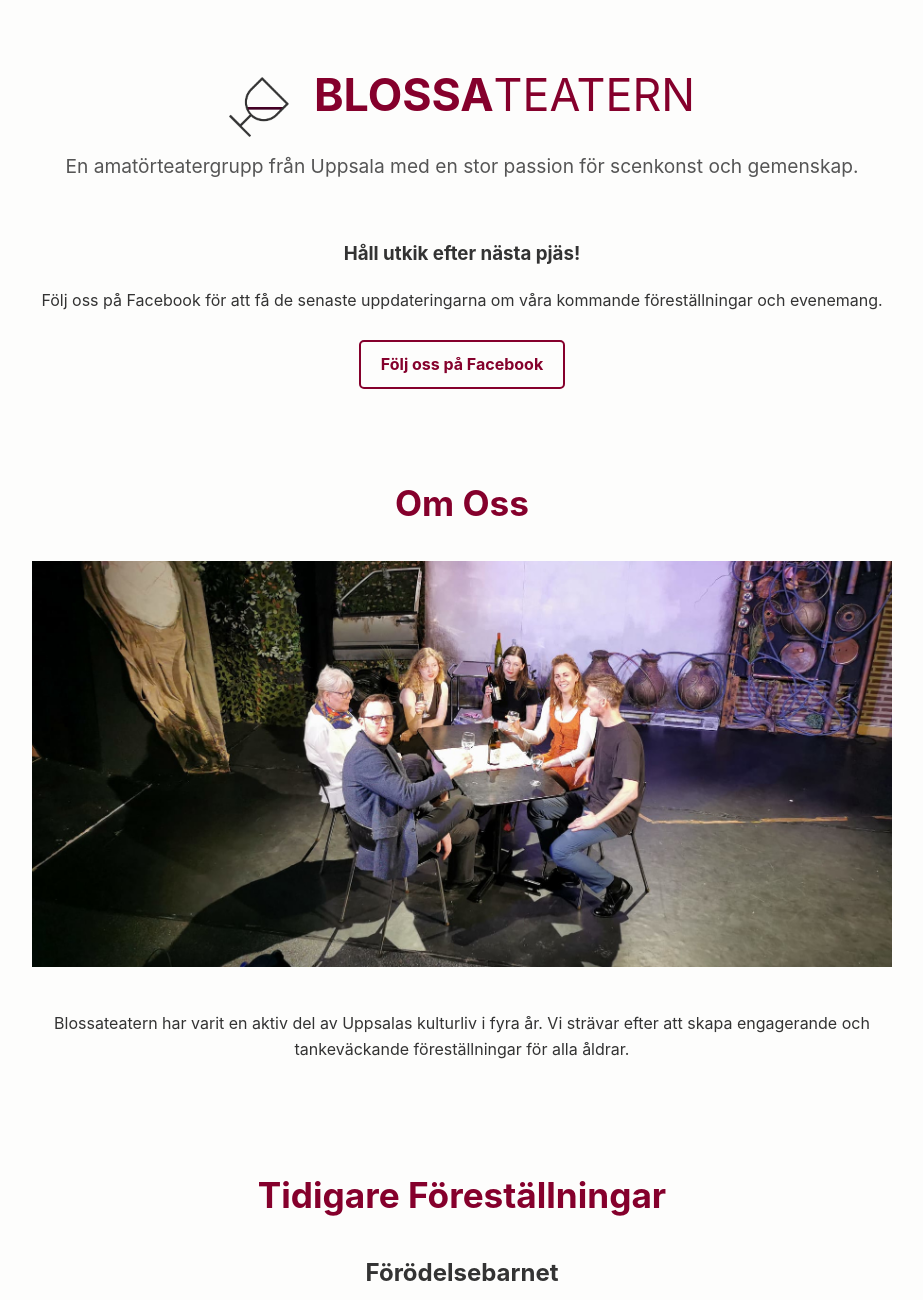
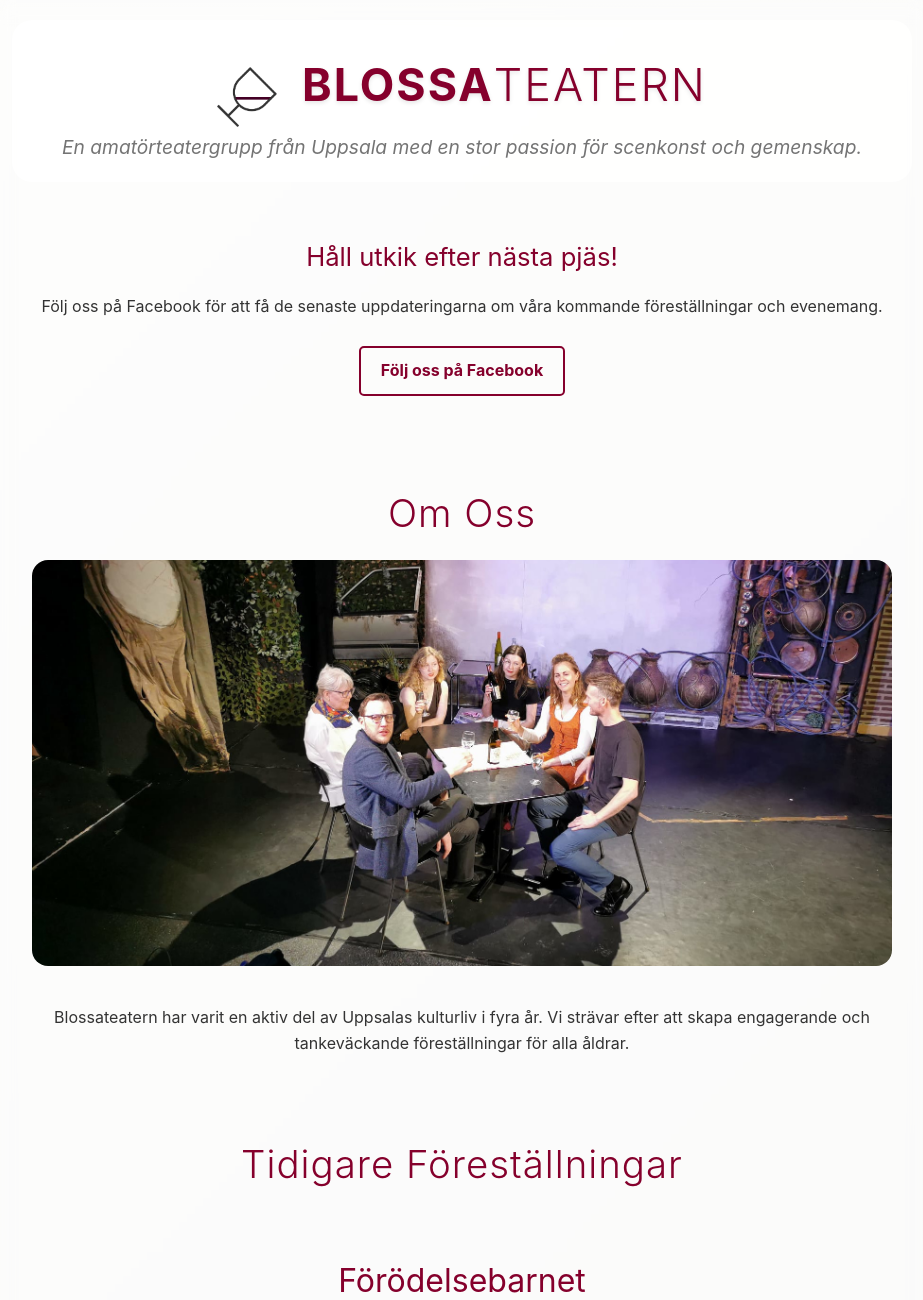
Before and after one commit to randombenj/blossateatern, a plain HTML site: page index.html in a window 1280 px wide. Shown: the top 1300 px of the page, without its empty margins (178-1101 px from the left). Drawn offline with Linux system fonts and the light colour scheme.

Commit message:
Modern restyle

```diff
--- a/index.html
+++ b/index.html
@@ -44,7 +44,7 @@
             font-family: -apple-system, BlinkMacSystemFont, "Segoe UI", Roboto, Helvetica, Arial, sans-serif;
             margin: 0;
             padding: 0;
-            background-color: #fdfdfc;
+            background: linear-gradient(135deg, #fdfdfc 0%, #f8f8f8 100%);
             color: #333;
             line-height: 1.6;
         }
@@ -52,18 +52,28 @@
         a {
             color: #85002c;
             text-decoration: none;
+            transition: color 0.3s ease;
+        }
+
+        a:hover {
+            color: #a50034;
         }
 
         .container {
             max-width: 900px;
             margin: 0 auto;
             padding: 20px;
+            backdrop-filter: blur(10px);
         }
 
         /* Header */
         header {
             text-align: center;
-            padding-top: 40px;
+            padding: 20px 0;
+            background: rgba(255, 255, 255, 0.8);
+            backdrop-filter: blur(10px);
+            border-radius: 20px;
+            margin-bottom: 20px;
         }
 
         .header-content {
@@ -83,14 +93,19 @@
 
         header h1 {
             font-size: 2.8em;
-            color: #85002c; /* A warm, earthy brown */
-            margin: 0;
-            font-weight: normal;
+            color: #85002c;
+            margin: 10px 0;
+            font-weight: 300;
+            letter-spacing: 2px;
+            text-shadow: 0 2px 4px rgba(0, 0, 0, 0.1);
         }
 
         header p {
             font-size: 1.2em;
-            color: #555;
+            color: #666;
+            margin: 0;
+            font-style: italic;
+            opacity: 0.9;
         }
 
         /* Invitation Section */
@@ -140,8 +155,23 @@
             }
 
             /* Adjust flex layout for mobile */
-            div[style*="display: flex"][style*="gap: 30px"] {
+            div[style*="display: flex"][style*="gap: 30px"],
+            div[style*="display: flex"][style*="gap: 40px"] {
                 flex-direction: column !important;
+                gap: 20px !important;
+                padding: 20px !important;
+            }
+
+            /* Mobile section padding */
+            #about, #aktuellt, #gallery, #gallery2, #gallery3 {
+                padding: 20px !important;
+                margin: 15px 0 !important;
+            }
+
+            /* Mobile header */
+            header {
+                padding: 20px !important;
+                margin-bottom: 15px !important;
             }
         }
 
@@ -210,27 +240,50 @@
         }
 
         #about h2, #aktuellt h2 {
-            font-size: 2.2em;
+            font-size: 2.4em;
             color: #85002c;
-            margin-bottom: 30px;
+            margin-bottom: 15px;
+            font-weight: 300;
+            letter-spacing: 1px;
+        }
+
+        #aktuellt h3 {
+            font-size: 1.6em;
+            color: #85002c;
+            margin: 15px 0 10px 0;
+            font-weight: 400;
         }
 
         #about img {
             max-width: 100%;
-            /* height: auto; */
-            margin-bottom: 20px;
+            margin-bottom: 15px;
+            border-radius: 16px;
+            transition: transform 0.3s ease;
+        }
+
+        #about img:hover {
+            transform: translateY(-5px);
         }
 
         /* Previous Plays Gallery Section */
         #gallery, #gallery2, #gallery3 {
-            padding: 40px 20px;
+            padding: 20px 40px;
             text-align: center;
         }
 
         .gallery-title {
-            font-size: 2.2em;
+            font-size: 2.4em;
             color: #85002c;
-            margin-bottom: 30px;
+            margin-bottom: 20px;
+            font-weight: 300;
+            letter-spacing: 1px;
+        }
+
+        #gallery h2, #gallery2 h2, #gallery3 h2 {
+            font-size: 2em;
+            color: #85002c;
+            margin: 20px 0 15px 0;
+            font-weight: 400;
         }
 
         .gallery-grid {
@@ -243,14 +296,13 @@
 
         .gallery-item {
             cursor: pointer;
-            border-radius: 8px;
+            border-radius: 16px;
             overflow: hidden;
-            transition: transform 0.3s ease, box-shadow 0.3s ease;
+            transition: transform 0.3s ease;
         }
 
         .gallery-item:hover {
-            transform: scale(1.05);
-            box-shadow: 0 4px 15px rgba(0,0,0,0.2);
+            transform: translateY(-8px) scale(1.02);
         }
 
         .gallery-item img {
@@ -397,9 +449,8 @@
                 <p>Blossateatern har varit en aktiv del av Uppsalas kulturliv i fyra år. Vi strävar efter att skapa engagerande och tankeväckande föreställningar för alla åldrar.</p>
             </section>
 
+            <h2 class="gallery-title">Tidigare Föreställningar</h2>
             <section id="gallery">
-                <h2 class="gallery-title">Tidigare Föreställningar</h2>
-
                 <h2>Förödelsebarnet</h2>
 
                 <div style="display: flex; align-items: flex-start; gap: 30px; margin-bottom: 30px; flex-wrap: wrap;">
```
